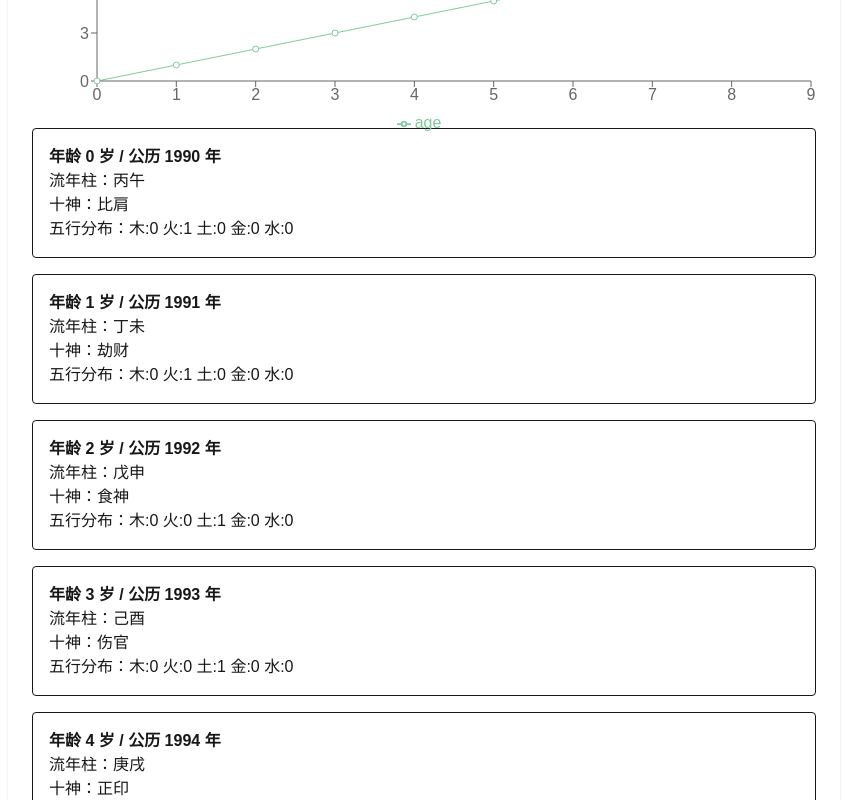
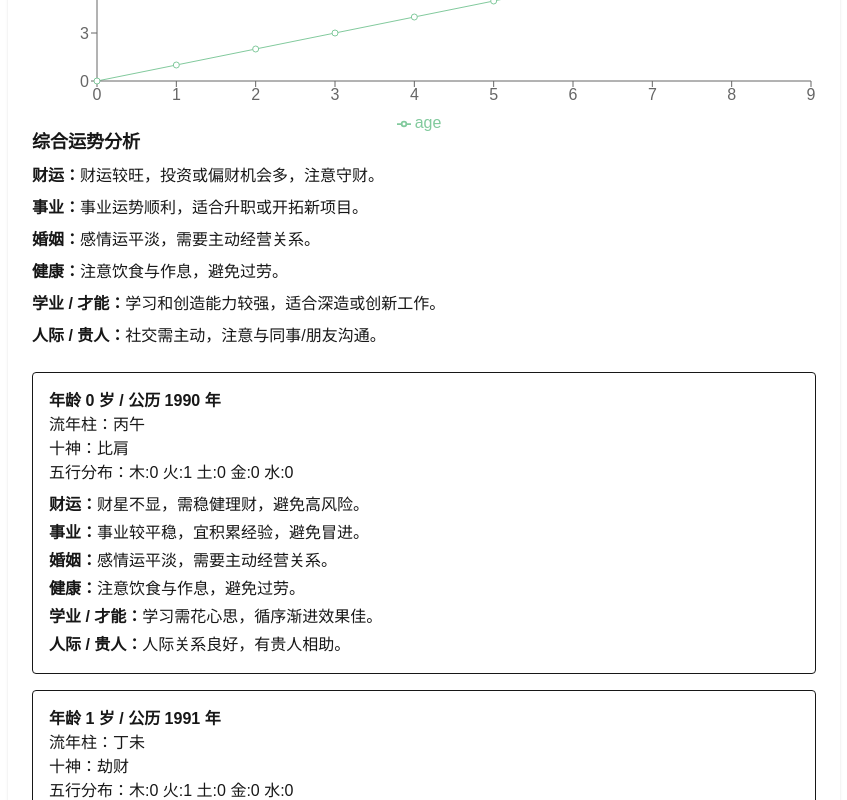
Before and after one commit to fengjutian/bazi, a Next.js app: page /result in a window 1280 px wide. Shown: the part 1440-2240 px from the top of the page, without its empty margins (216-1063 px from the left). Built offline with nearby package versions, Linux system fonts and the light colour scheme.

Commit message:
feat(八字算命): 添加综合运势分析功能
- 新增 generateFortune 函数用于计算综合运势
- 在结果页面展示财运、事业、婚姻等运势分析
- 为每个流年添加详细的运势分析
- 优化页面标题和PDF导出文件名

```diff
--- a/src/app/result/page.tsx
+++ b/src/app/result/page.tsx
@@ -4,6 +4,7 @@ import { calcBazi } from "@/lib/bazi"
 import { explainBazi } from "@/lib/explain"
 import { calcAllTenGods } from "@/lib/tenGod"
 import { calcDaYun, calcLiuNianFull } from "@/lib/daYun"
+import { generateFortune } from "@/lib/fortune"
 import BaziChart from "@/components/BaziChart"
 import DaYunChart from "@/components/DaYunChart"
 import ExportPdfButton from "@/components/ExportPdfButton"
@@ -20,16 +21,14 @@ interface ResultPageProps {
 export default function ResultPage({ searchParams }: ResultPageProps) {
   const { year, month, day, hour } = searchParams
 
-  // ✅ 参数解析与默认值
+  // 1️⃣ 参数解析
   const birthYear = Number(year) || 1990
   const birthMonth = Number(month) || 1
   const birthDay = Number(day) || 1
   const birthHour = Number(hour) || 12
 
-  // 1️⃣ 八字计算
+  // 2️⃣ 八字计算
   const result = calcBazi(birthYear, birthMonth, birthDay, birthHour)
-
-  // 2️⃣ 十神计算
   const tenGods = calcAllTenGods(result.dayMaster, [
     result.pillars.year,
     result.pillars.month,
@@ -40,20 +39,20 @@ export default function ResultPage({ searchParams }: ResultPageProps) {
   // 3️⃣ 大运计算
   const daYunList = calcDaYun(result.dayMaster, birthYear, true)
 
-  // 4️⃣ 流年详细（每大运前 10 年）
+  // 4️⃣ 流年计算
   const liuNianList = calcLiuNianFull(result.dayMaster, birthYear, daYunList[0].startAge, true)
+
+  // 5️⃣ 综合运势
+  const fortune = generateFortune(result.dayMaster, tenGods)
 
   return (
     <div className="p-8 max-w-4xl mx-auto space-y-6">
-      {/* 页面标题 */}
-      <h1 className="text-2xl font-bold text-center">八字算命完整报告</h1>
+      <h1 className="text-2xl font-bold text-center">八字算命专业报告</h1>
 
-      {/* 下载 PDF 按钮 */}
       <div className="flex justify-end mb-4">
-        <ExportPdfButton targetId="bazi-report" fileName="八字完整报告.pdf" />
+        <ExportPdfButton targetId="bazi-report" fileName="八字专业报告.pdf" />
       </div>
 
-      {/* 八字报告内容容器（PDF 截图区域） */}
       <div id="bazi-report" className="space-y-6 bg-white p-6 rounded shadow">
 
         {/* 基本信息 */}
@@ -64,7 +63,6 @@ export default function ResultPage({ searchParams }: ResultPageProps) {
           <div>时柱：{result.pillars.hour}</div>
         </section>
 
-        {/* 日主解读 */}
         <section>
           <strong>日主：</strong>{result.dayMaster} — {explainBazi(result.dayMaster)}
         </section>
@@ -79,26 +77,42 @@ export default function ResultPage({ searchParams }: ResultPageProps) {
           </ul>
         </section>
 
-        {/* 五行 + 十神可视化 */}
-        <section>
-          <BaziChart result={result} tenGods={tenGods} />
+        {/* 可视化图表 */}
+        <BaziChart result={result} tenGods={tenGods} />
+        <DaYunChart daYunList={daYunList} liuNianList={liuNianList} />
+
+        {/* 综合运势 */}
+        <section className="space-y-2">
+          <h2 className="font-semibold text-lg">综合运势分析</h2>
+          <div><strong>财运：</strong>{fortune.wealth}</div>
+          <div><strong>事业：</strong>{fortune.career}</div>
+          <div><strong>婚姻：</strong>{fortune.marriage}</div>
+          <div><strong>健康：</strong>{fortune.health}</div>
+          {fortune.study && <div><strong>学业 / 才能：</strong>{fortune.study}</div>}
+          {fortune.social && <div><strong>人际 / 贵人：</strong>{fortune.social}</div>}
         </section>
 
-        {/* 大运 + 流年图表 */}
-        <section>
-          <DaYunChart daYunList={daYunList} liuNianList={liuNianList} />
-        </section>
-
-        {/* 流年详细列表 */}
+        {/* 流年详细，每年独立 section 可分页 */}
         <section className="space-y-4">
-          {liuNianList.map((ln, idx) => (
-            <div key={idx} className="p-4 border rounded">
-              <div><strong>年龄 {ln.age} 岁 / 公历 {ln.year} 年</strong></div>
-              <div>流年柱：{ln.pillar}</div>
-              <div>十神：{ln.tenGod.relation}</div>
-              <div>五行分布：{Object.entries(ln.fiveElements).map(([k, v]) => `${k}:${v}`).join(' ')}</div>
-            </div>
-          ))}
+          {liuNianList.map((ln, idx) => {
+            const yearFortune = generateFortune(result.dayMaster, [ln.tenGod])
+            return (
+              <div key={idx} className="p-4 border rounded break-inside-avoid">
+                <div><strong>年龄 {ln.age} 岁 / 公历 {ln.year} 年</strong></div>
+                <div>流年柱：{ln.pillar}</div>
+                <div>十神：{ln.tenGod.relation}</div>
+                <div>五行分布：{Object.entries(ln.fiveElements).map(([k,v])=>`${k}:${v}`).join(' ')}</div>
+                <div className="mt-2 space-y-1">
+                  <div><strong>财运：</strong>{yearFortune.wealth}</div>
+                  <div><strong>事业：</strong>{yearFortune.career}</div>
+                  <div><strong>婚姻：</strong>{yearFortune.marriage}</div>
+                  <div><strong>健康：</strong>{yearFortune.health}</div>
+                  {yearFortune.study && <div><strong>学业 / 才能：</strong>{yearFortune.study}</div>}
+                  {yearFortune.social && <div><strong>人际 / 贵人：</strong>{yearFortune.social}</div>}
+                </div>
+              </div>
+            )
+          })}
         </section>
       </div>
     </div>
```
